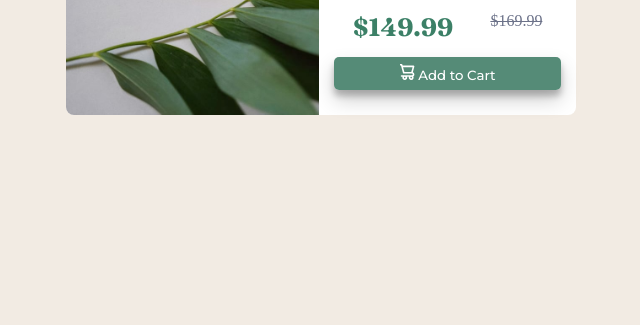
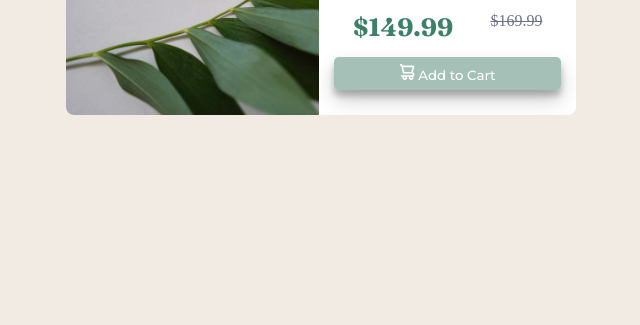
Before and after one commit to Rudembergd/anuncio-perfume, a plain HTML site: page index.html in a window 1280 px wide. Shown: the part 475-800 px from the top of the page, without its empty margins (319-959 px from the left). Drawn offline with Linux system fonts and the light colour scheme.

Commit message:
Pequena modificação feita no botão de adicionar ao carrinho

```diff
--- a/style.css
+++ b/style.css
@@ -96,7 +96,7 @@ h3 {
     padding: 7px 0;
     border: none;
     border-radius: 5px;
-    background-color: hsla(158, 30%, 39%, 0.918);
+    background-color: hsla(158, 30%, 39%, 0.486);
     color: hsl(0, 0%, 100%);
     font-family: 'Montserrat', sans-serif;
     cursor: pointer;
@@ -113,3 +113,6 @@ h3 {
     background-color: hsl(212, 21%, 14%);
 }
 /* Botão */
+
+/* Responsivo */
+/* Responsivo */
```
